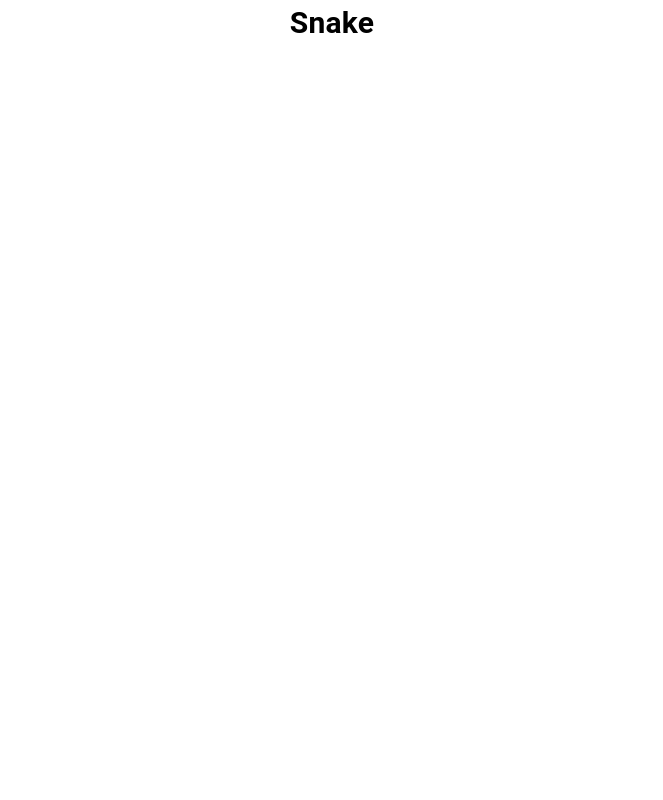
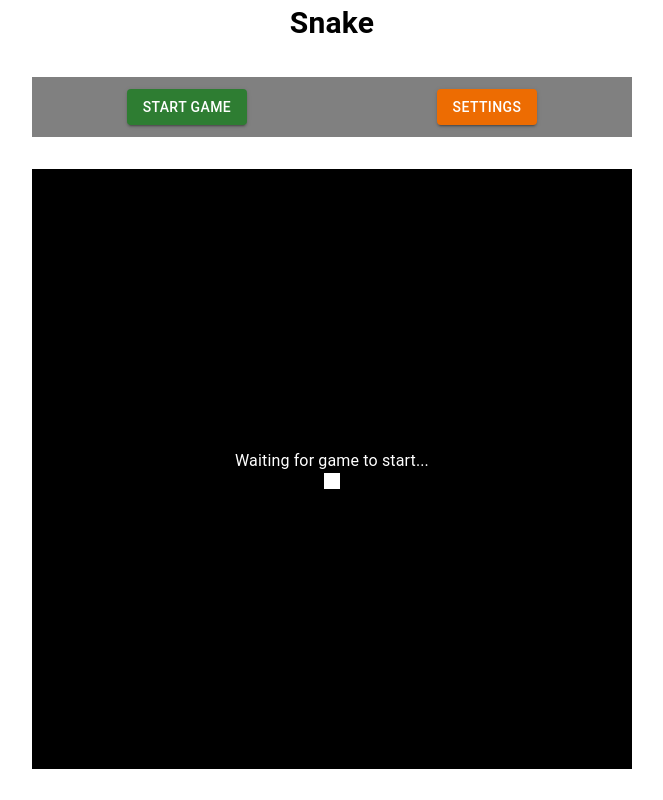
Before and after one commit to dazzasong/snake, a React (Create React App) app: page / in a window 1280 px wide. Shown: the whole page, without its empty margins (308-971 px from the left). Built offline with nearby package versions, Linux system fonts and the light colour scheme.

Commit message:
Layout complete

```diff
--- a/src/App.js
+++ b/src/App.js
@@ -1,13 +1,40 @@
-import { Stack, Typography } from "@mui/material";
+import React from "react";
+import { Button, Stack, Typography } from "@mui/material";
 import Game from "./Game";
 
 function App() {
+  const [gameState, setGameState] = React.useState(0);
+  const [settingsWindowOpen, setSettingsWindowOpen] = React.useState(false);
+
   return (
     <div>
-      <Stack alignItems="center">
+      <Stack alignItems="center" spacing={4}>
         <Typography fontSize={30} fontWeight="bold">Snake</Typography>
+        <Stack
+          direction="row"
+          justifyContent="space-around"
+          alignItems="center"
+          bgcolor="gray"
+          width={600}
+          height={60}
+        >
+          <Button
+            variant="contained"
+            color="success"
+            onClick={() => setGameState(1)}
+          >
+            Start Game
+          </Button>
+          <Button
+            variant="contained"
+            color="warning"
+            onClick={() => setSettingsWindowOpen(true)}
+          >
+            Settings
+          </Button>
+        </Stack>
+        <Game />
       </Stack>
-      <Game />
     </div>
   );
 }
--- a/src/Game.jsx
+++ b/src/Game.jsx
@@ -1,9 +1,30 @@
-import { Box } from "@mui/material";
+import React from "react";
+import { Box, Stack, Typography } from "@mui/material";
 
-function Game() {
+function Base() {
   return (
-    <Box>
-    </Box>
+    <Box width={16} height={16} bgcolor="white" />
+  );
+}
+
+function Player({ points }) {
+  const body = Array.from(Array(points).keys()).map(() =>
+    <Base />
+  );
+
+  return (
+    <Stack spacing={0.5}>
+      {body}
+    </Stack>
+  );
+}
+
+function Game({ state, points }) {
+  return (
+    <Stack justifyContent="center" alignItems="center" bgcolor="black" width={600} height={600}>
+      <Typography color="white">Waiting for game to start...</Typography>
+      <Player />
+    </Stack>
   );
 }
 
```
Also changed, not shown: src/index.css (line endings or trailing spaces).
